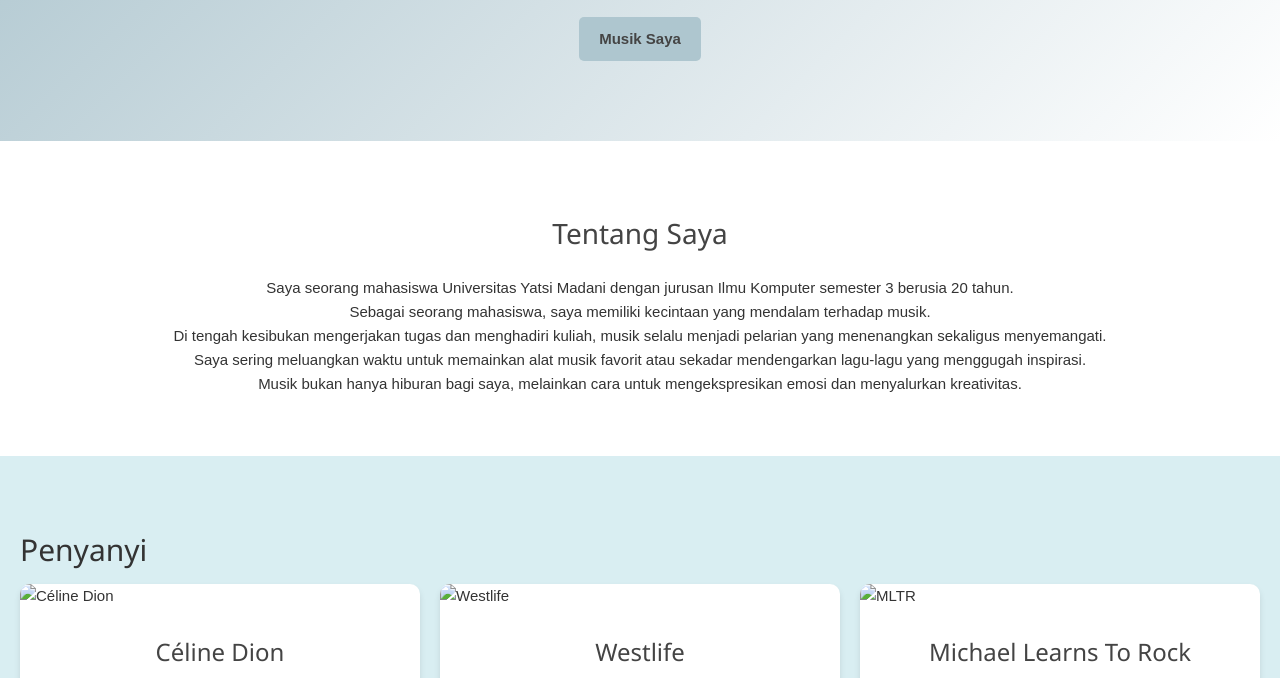
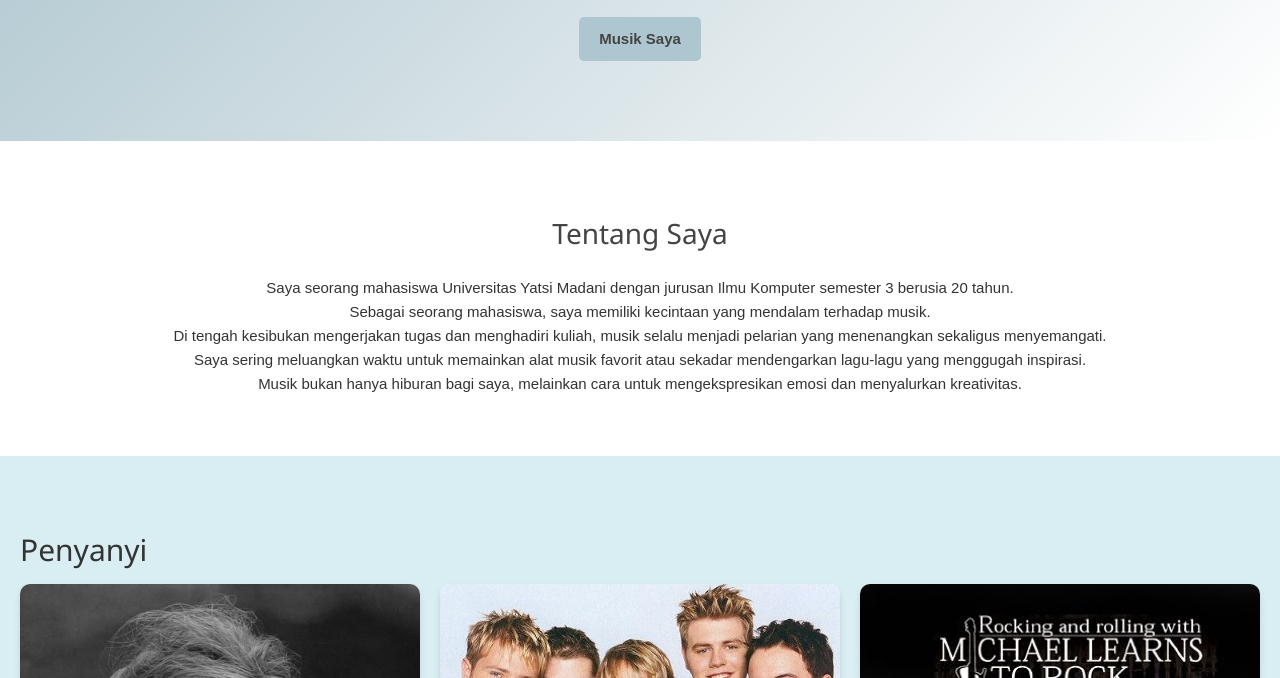
Before and after one commit to rmd-ry/website, a plain HTML site: page index.html in a window 1280 px wide. Shown: the part 258-936 px from the top of the page. Drawn offline with nearby package versions, Linux system fonts and the light colour scheme.

Commit message:
Update index.html

```diff
--- a/index.html
+++ b/index.html
@@ -81,7 +81,7 @@
             <h2>Penyanyi</h2>
             <div class="portfolio-grid">
                 <div class="portfolio-item">
-                    <img src="Céline Dion 2.jpg" alt="Céline Dion">
+                    <img src="Foto/Céline Dion 2.jpg" alt="Céline Dion">
                     <div class="portfolio-info">
                         <h3>Céline Dion</h3>
                         <p>Celine Dion adalah salah satu penyanyi paling ikonik dari Kanada dan dunia.
@@ -119,7 +119,7 @@
                     </div>
                 </div>
                 <div class="portfolio-item">
-                    <img src="Westlife 3.jpg" alt="Westlife">
+                    <img src="Foto/Westlife 3.jpg" alt="Westlife">
                     <div class="portfolio-info">
                         <h3>Westlife</h3>
                         <p>Westlife adalah boyband asal Irlandia yang menjadi simbol cinta dan nostalgia bagi generasi 1990-an dan awal 2000-an.
@@ -157,7 +157,7 @@
                     </div>
                 </div>
                 <div class="portfolio-item">
-                    <img src="[Photo] Michael Learns To Rock.jpg" alt="MLTR">
+                    <img src="Foto/[Photo] Michael Learns To Rock.jpg" alt="MLTR">
                     <div class="portfolio-info">
                         <h3>Michael Learns To Rock</h3>
                         <p>Michael Learns to Rock, atau sering disebut MLTR, adalah band asal Denmark yang dikenal dengan musik pop rock lembutnya.
```
